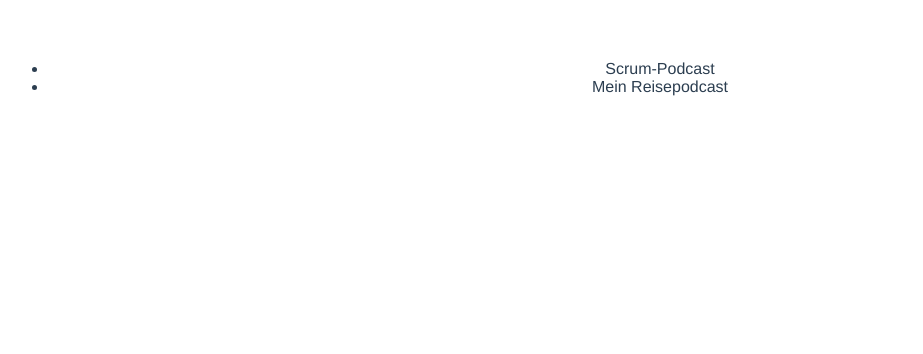
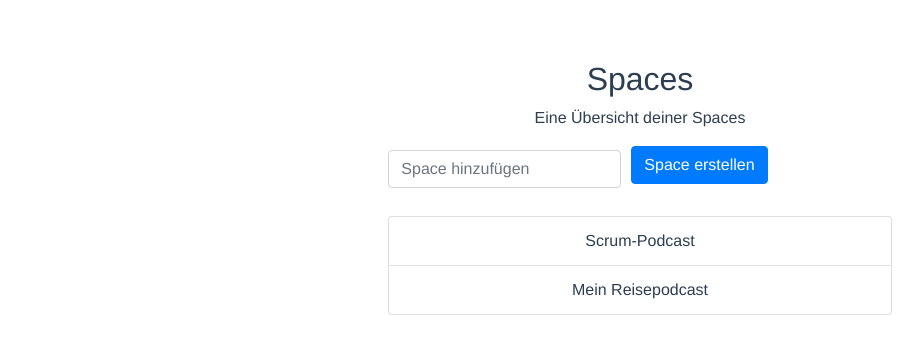
Before and after one commit to rgabisch/headless-cms, a Vue app in the folder frontend/public/audity/: page / in a window 1280 px wide. Shown: the top 354 px of the page, without its empty margins (0-923 px from the left). Built offline with nearby package versions, Linux system fonts and the light colour scheme.

Commit message:
finished task - waiting for backend

```diff
--- a/frontend/public/audity/src/App.vue
+++ b/frontend/public/audity/src/App.vue
@@ -1,5 +1,9 @@
 <template>
-  <div id="app">
+  <div id="app" class="container col-xs-12 col-sm-12 col-md-offset-3 col-md-5 col-lg-offset-3 col-lg-5">
+    <div>
+      <h2>Spaces</h2>
+      <p>Eine Übersicht deiner Spaces</p>
+    </div>
     <Space />
   </div>
 </template>
@@ -17,6 +21,12 @@ export default {
 </script>
 
 <style>
+
+/* Bootstrap Framework */
+/* [JNR] Exchange the framework with another framework if you prefer. */
+
+@import "https://maxcdn.bootstrapcdn.com/bootstrap/4.0.0/css/bootstrap.min.css";
+
 #app {
   font-family: Avenir, Helvetica, Arial, sans-serif;
   -webkit-font-smoothing: antialiased;
--- a/frontend/public/audity/src/components/Space.vue
+++ b/frontend/public/audity/src/components/Space.vue
@@ -1,21 +1,53 @@
 <template>
-    <ul>
-        <li v-for="space in spaces" :key="space.name">
-            {{ space.name }}
-        </li>
-    </ul>
+    <div>
+        <div class="form">
+            <form @submit.prevent="addSpace">
+                <div class="form-row align-items-center">
+                    <div class="col-auto">
+                        <input class="form-control" type="text" placeholder="Space hinzufügen" v-model="spaceName">
+                    </div>
+                    <div class="col-auto">
+                        <button type="submit" class="btn btn-primary mb-2">Space erstellen</button>
+                    </div>
+                </div>
+            </form>
+        </div>
+        <br>
+        <ul class="list-group">
+            <li class="list-group-item clearfix task" v-for="space in spaces" :key="space.name">
+                {{ space.name }}
+            </li>
+        </ul>
+    </div>
 </template>
 
 <script>
 
 export default {
     name: 'Space',
+
+    // [JNR] replace/send dummy data with CouchDB-Data.
+
     data: () => ({
         spaces: [
             { name: 'Scrum-Podcast'},
             { name: 'Mein Reisepodcast'}
-        ]
-    })
+        ],
+        spaceName: ''
+    }),
+    methods: {
+        addSpace(){
+            console.log('Add:' + this.spaceName);
+            this.spaces.push({
+                name: this.spaceName
+            })
+            this.spaceName = "";
+
+        },
+        deleteSpace(){
+            //To Do
+        }
+    }
 }
 
 </script>
```
